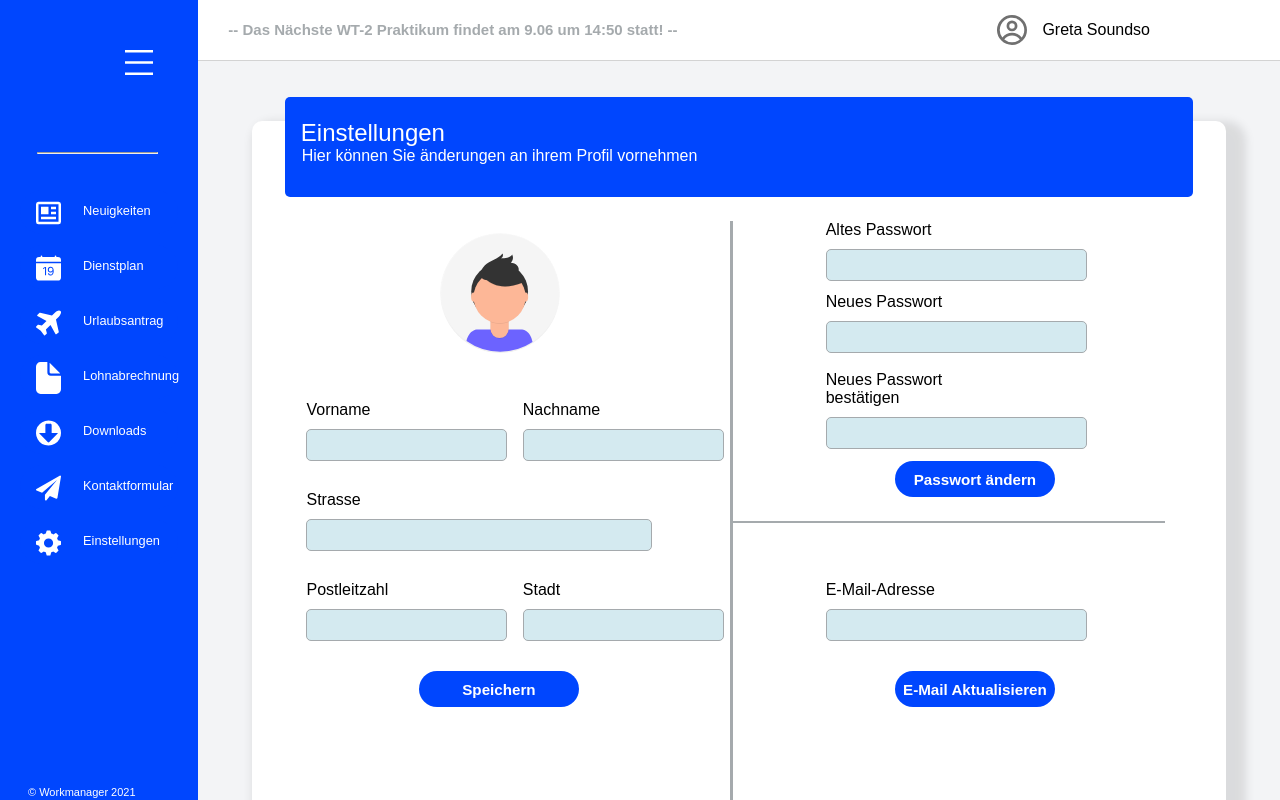
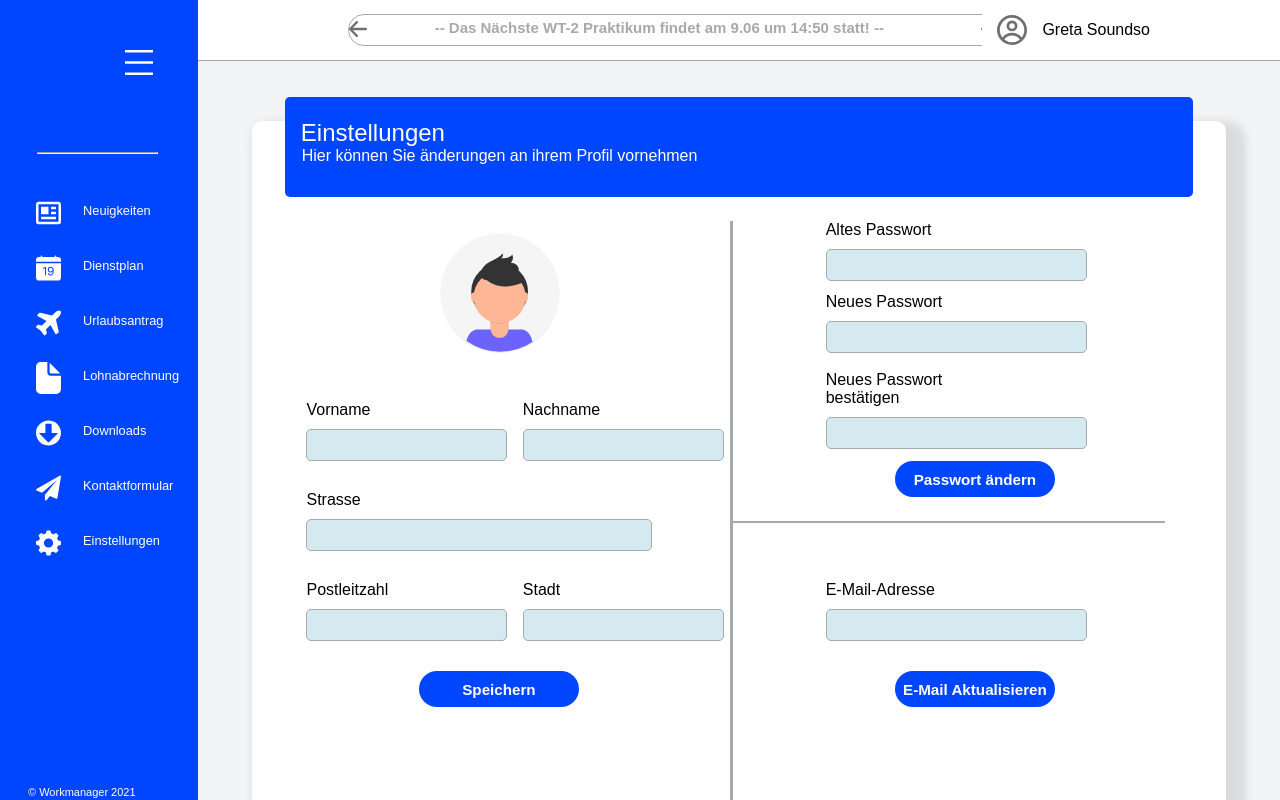
Before and after one commit to MertDurasi/Team-Supernerds, a React (Create React App) app: page /dashboard/einstellungen in a window 1280 px wide. Built offline with nearby package versions, Linux system fonts and the light colour scheme; a web font is replaced by a local one.

Commit message:
Dashboard: Pfeile für News hinzugefügt - Alexander

```diff
--- a/src/components/dashboard/Navigation.css
+++ b/src/components/dashboard/Navigation.css
@@ -6,19 +6,43 @@
   align-items: center;
   justify-content: space-between;
   padding: 0 30px 0 30px;
-  border-bottom: 1px solid lightgray;
+  border-bottom: 1px solid #a5aaad;
 }
 
 .navigation-icon {
   display: none;
 }
 
+.navigation-left {
+  position: relative;
+  height: 30px;
+  width: 650px;
+  border: 1px solid #a5aaad;
+  text-align: center;
+  left: 120px;
+  border-radius: 20px 20px 20px 20px;
+}
+
 .navigation-left > a {
+  position: relative;
   margin-right: 30px;
   text-decoration: none;
   color: #a5aaad;
   font-size: 15px;
   font-weight: 700;
+  top: 0.5vh;
+}
+
+#change-news-left {
+  position: absolute;
+  left: 0;
+  top: 20%;
+}
+
+#change-news-right {
+  position: absolute;
+  right: 0;
+  top: 20%;
 }
 
 .navigation-right {
--- a/src/components/dashboard/Navigation.js
+++ b/src/components/dashboard/Navigation.js
@@ -1,6 +1,8 @@
 import "./Navigation.css";
 import profil_logo from "../../img/dashboard/Profil.svg";
 import menu_logo from "../../img/dashboard/downloads-menu.svg";
+import lpfeil_logo from "../../img/dashboard/Pfeil nach links.svg";
+import rpfeil_logo from "../../img/dashboard/Pfeil nach rechts.svg";
 /* hamburger menu momentan schlecht, da weiß auf weiß */
 
 const Navigation = ({ menuOpen, openMenu, closeMenu }) => {
@@ -13,9 +15,11 @@ const Navigation = ({ menuOpen, openMenu, closeMenu }) => {
         <img width="20" src={menu_logo} alt="|||" />
       </div>
       <div className="navigation-left">
+        <img id="change-news-left" src={lpfeil_logo} alt="lpf"/>
         <a href="/news">
           -- Das Nächste WT-2 Praktikum findet am 9.06 um 14:50 statt! --
         </a>
+        <img id="change-news-right" src={rpfeil_logo} alt="rpf"/>
       </div>
       <div className="navigation-right">
         <div className="dropdown">
```
